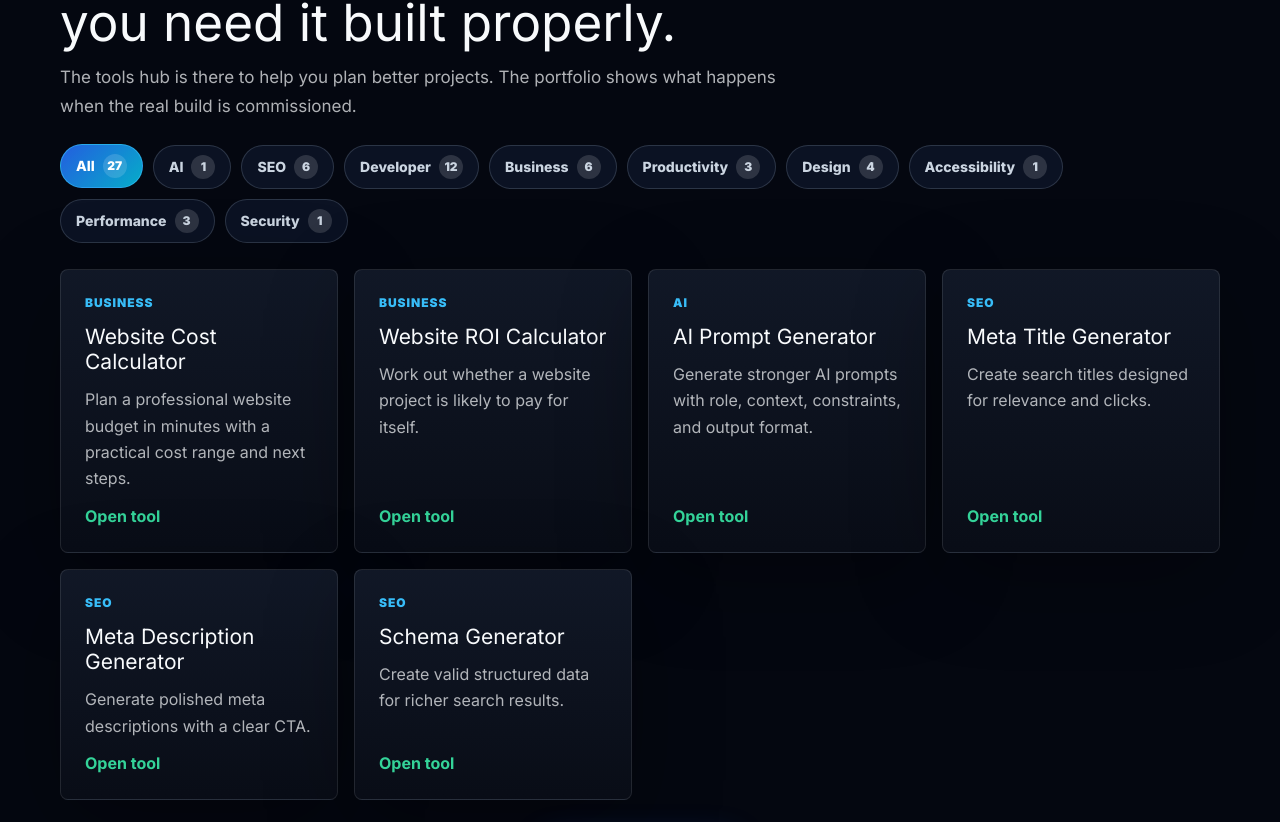
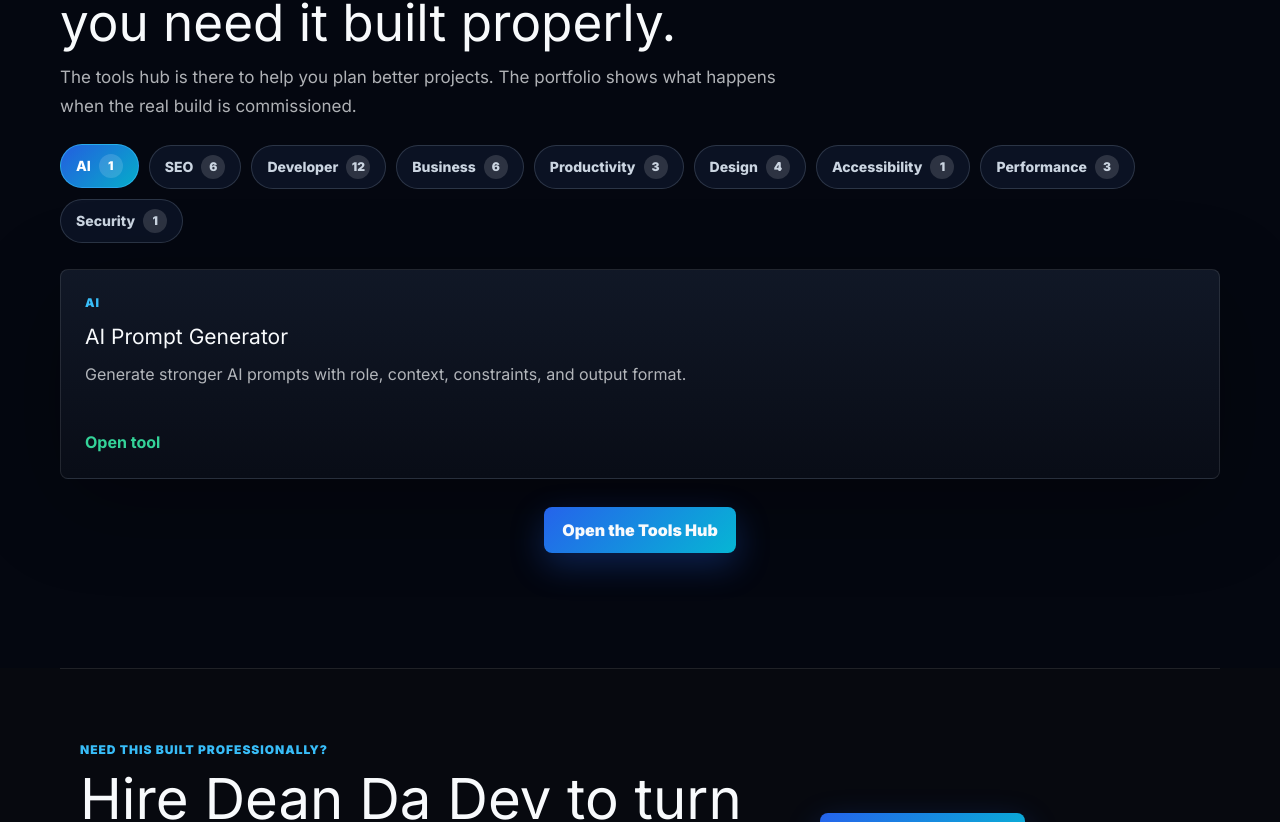
Before and after one commit to dean1234533/deanburt-dev, a React (Vite) app: page / in a window 1280 px wide. Shown: the part 3718-4540 px from the top of the page. Built offline with nearby package versions, Linux system fonts and the light colour scheme.

Commit message:
Make homepage tools preview category-only

```diff
--- a/src/App.jsx
+++ b/src/App.jsx
@@ -500,8 +500,8 @@ function ToolGrid({ tools: items, navigate }) {
   );
 }
 
-function ToolFilter({ activeCategory, onChange }) {
-  const options = [{ slug: 'all', label: 'All', count: tools.length }, ...categories.map((category) => ({
+function ToolFilter({ activeCategory, onChange, includeAll = true }) {
+  const options = [...(includeAll ? [{ slug: 'all', label: 'All', count: tools.length }] : []), ...categories.map((category) => ({
     ...category,
     count: categoryTools(category.slug).length,
   }))];
@@ -526,12 +526,12 @@ function ToolFilter({ activeCategory, onChange }) {
 }
 
 function HomeToolsPreview({ navigate }) {
-  const [activeCategory, setActiveCategory] = useState('all');
-  const previewTools = activeCategory === 'all' ? tools.slice(0, 6) : categoryTools(activeCategory).slice(0, 6);
+  const [activeCategory, setActiveCategory] = useState('ai-tools');
+  const previewTools = categoryTools(activeCategory).slice(0, 6);
 
   return (
     <>
-      <ToolFilter activeCategory={activeCategory} onChange={setActiveCategory} />
+      <ToolFilter activeCategory={activeCategory} onChange={setActiveCategory} includeAll={false} />
       <ToolGrid tools={previewTools} navigate={navigate} />
     </>
   );
```
